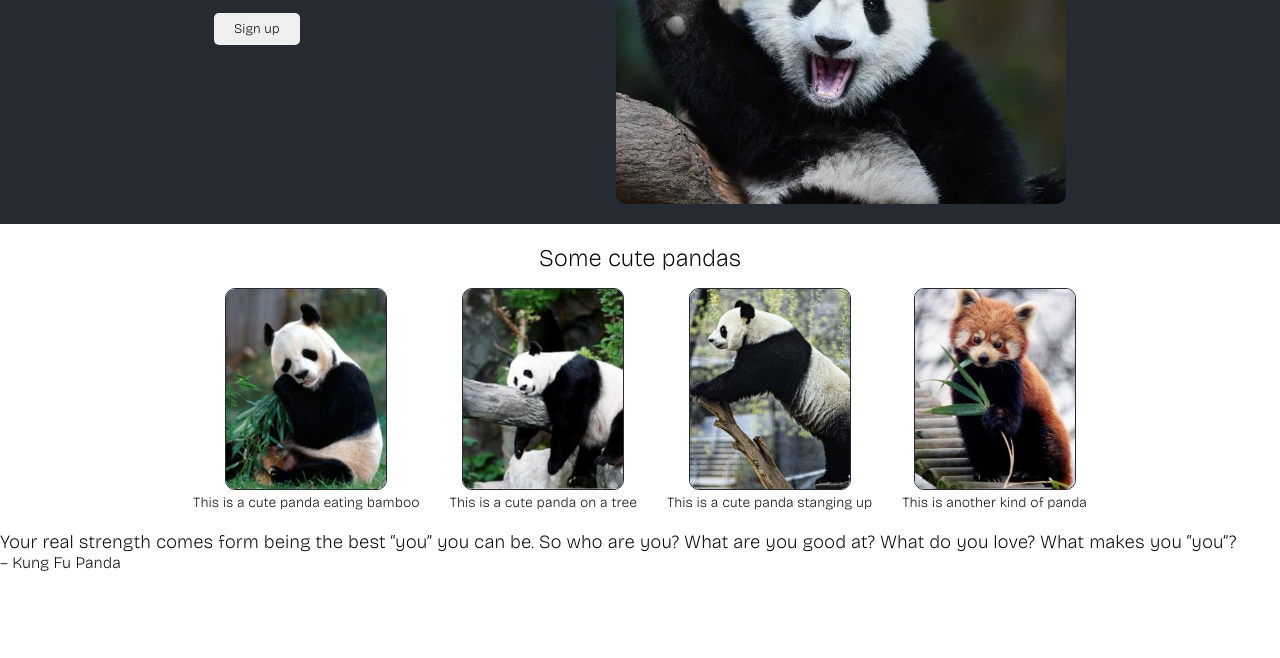
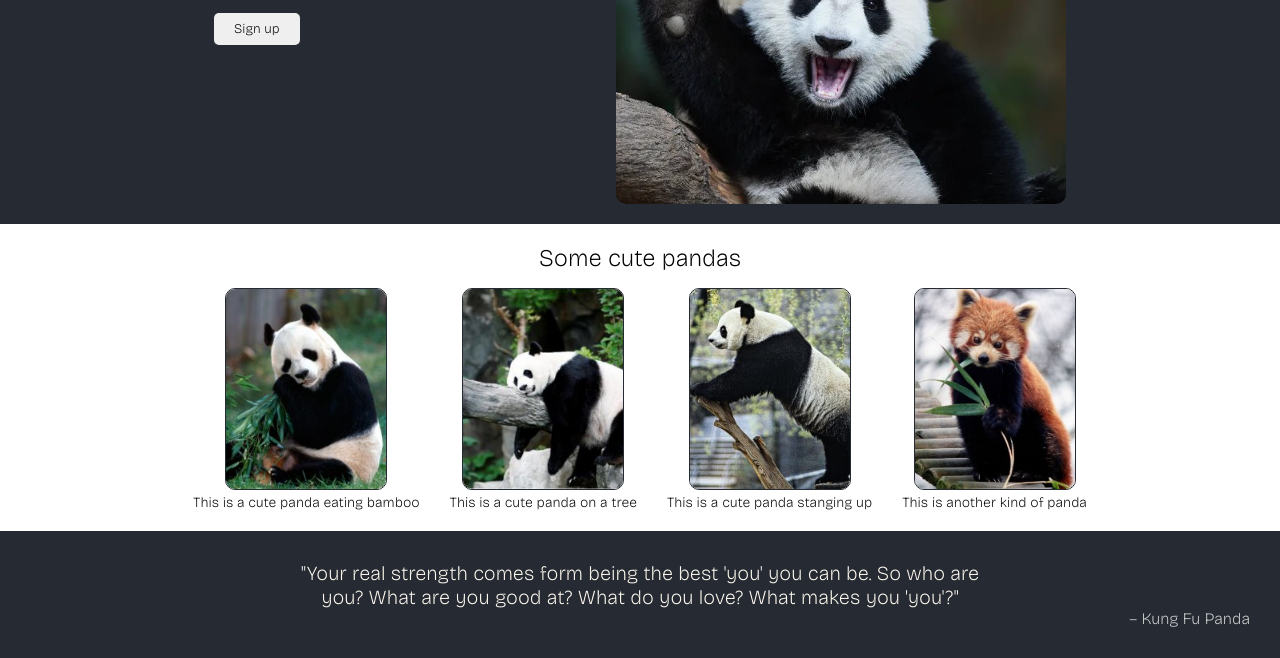
Before and after one commit to MFernanda16/landing-page, a plain HTML site: page index.html in a window 1280 px wide. Shown: the part 174-832 px from the top of the page. Before the commit the page ends 800 px from the top, so only its background shows below. Drawn offline with nearby package versions, Linux system fonts and the light colour scheme.

Commit message:
Style section three css

```diff
--- a/index.html
+++ b/index.html
@@ -49,7 +49,7 @@
     </div>
 
     <div class="three">
-        <h3>Your real strength comes form being the best “you” you can be. So who are you? What are you good at? What do you love? What makes you “you”?</h3>
+        <h3>"Your real strength comes form being the best 'you' you can be. So who are you? What are you good at? What do you love? What makes you 'you'?"</h3>
         <p>– Kung Fu Panda</p>
     </div>
 </body>
--- a/style.css
+++ b/style.css
@@ -93,3 +93,25 @@
     font-size: 14px;
     text-align: center;
 }
+
+.three {
+    display: flex;
+    flex-direction: column;
+    justify-content: center;
+    align-items: center;
+    background-color: #262b33;
+    padding: 30px;
+}
+
+.three h3 {
+    color: floralwhite;
+    font-size: 20px;
+    font-weight: 400;
+    text-align: center;
+    max-width: 700px;
+}
+
+.three p {
+    color: lightgray;
+    align-self: flex-end;
+}
```
